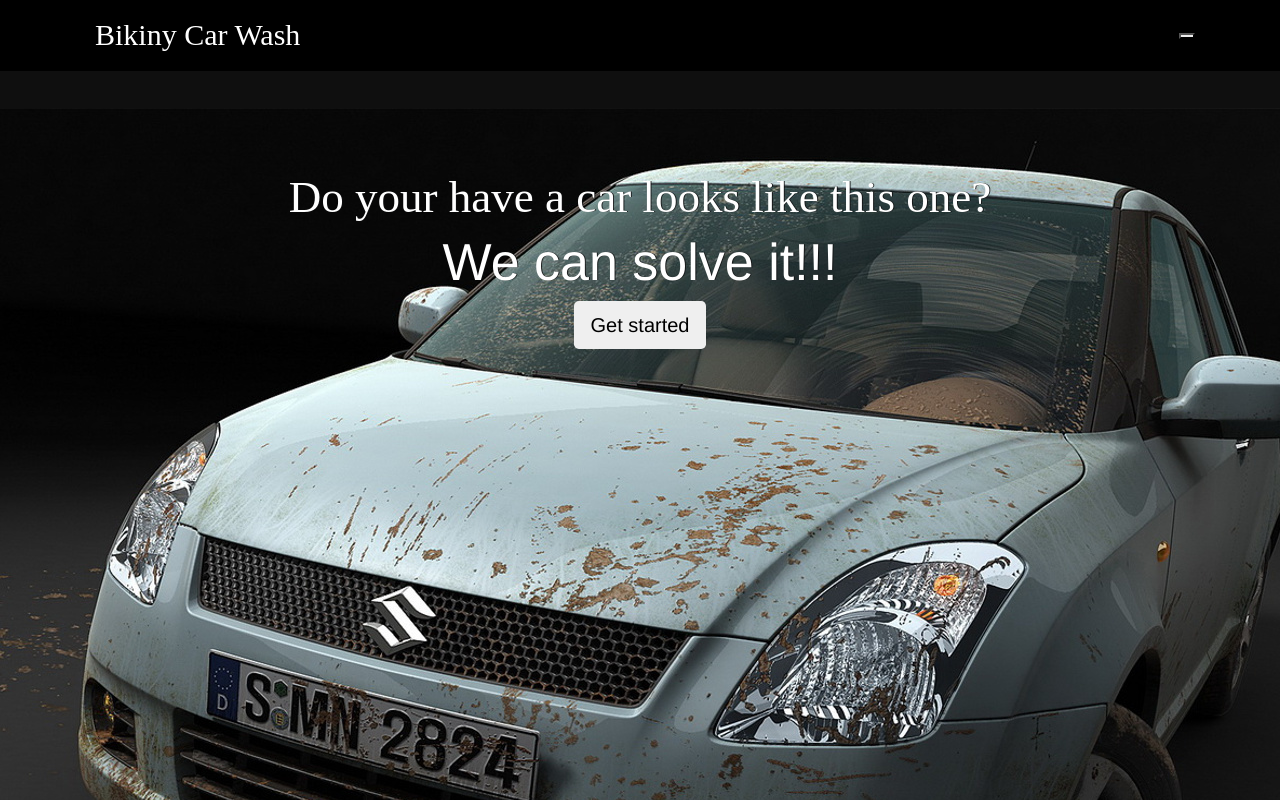
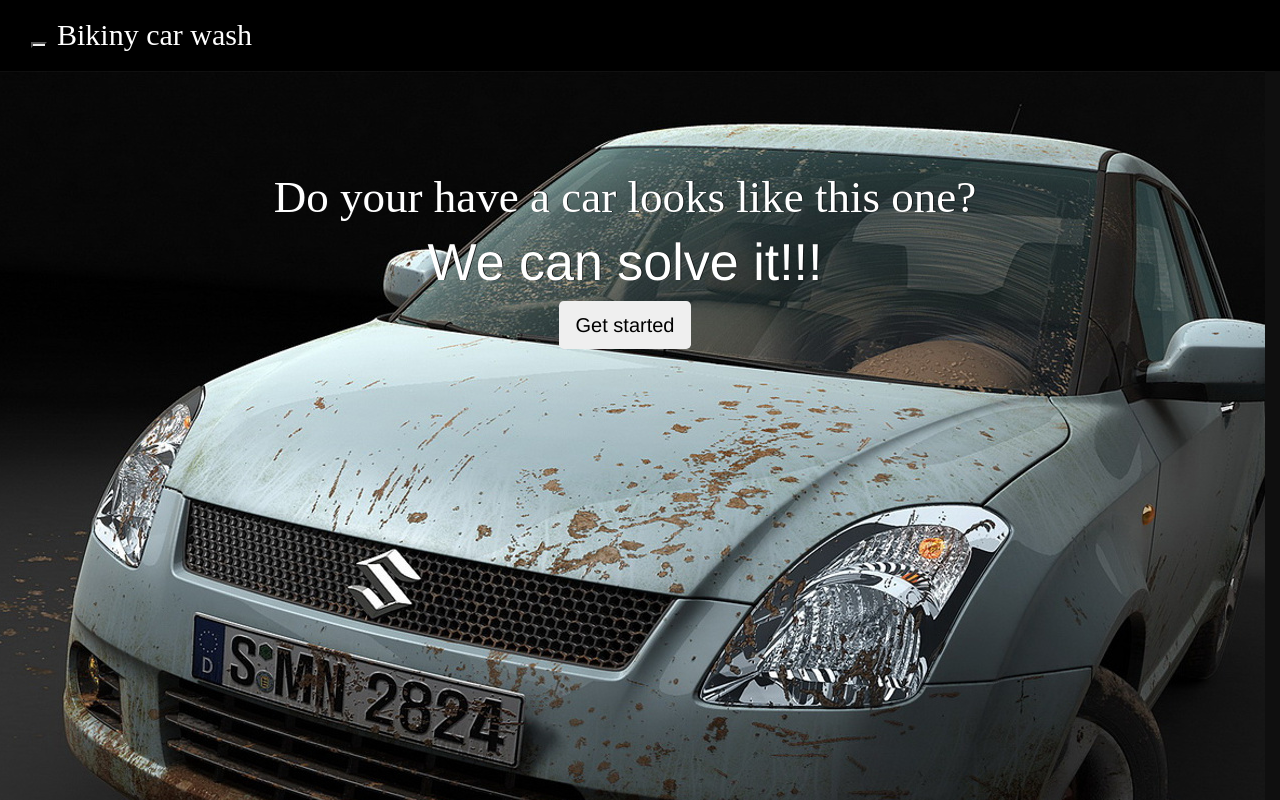
Before and after one commit to pereslop/bikini, an Angular app: page /main in a window 1280 px wide. Shown: the top 800 px of the page. Built offline with nearby package versions, Linux system fonts and the light colour scheme.

Commit message:
last styles

```diff
--- a/src/app/about/about.component.html
+++ b/src/app/about/about.component.html
@@ -1,7 +1,7 @@
 <div class="container about-main">
   <div class="row ">
     <div class="col-lg-5 col-md-5 text-center">
-      <h2>Are you tired wasting your time for things you don't like to do?</h2>
+      <h2>Are you tired of wasting your time for things you don't like to do?</h2>
     </div>
     <div class="col-lg-7 col-md-7 text-center">
       <img src="assets/images/tiredMan.jpg" class="img-responsive" alt="">
--- a/src/app/app.component.html
+++ b/src/app/app.component.html
@@ -1,21 +1,30 @@
 
-<nav class="navbar navbar-inverse navbar-static-top">
-  <div class="container">
-    <a routerLink="main" routerLinkActive="active" class="navbar-brand">Bikiny Car Wash</a>
-    <button class="navbar-toggle" data-toggle="collapse" data-target=".navHeaderCollapse">
-      <span class="icon-bar"></span>
-      <span class="icon-bar"></span>
-      <span class="icon-bar"></span>
-    </button>
-    <div class="collapse navbar-collapse navHeaderCollapse">
-      <ul class="nav navbar-nav navbar-right">
+
+<nav class="navbar navbar-inverse" >
+  <div class="container-fluid">
+    <div class="navbar-header">
+      <button type="button" class="navbar-toggle collapsed" data-toggle="collapse" data-target="#bs-example-navbar-collapse-2">
+        <span class="sr-only">Toggle navigation</span>
+        <span class="icon-bar"></span>
+        <span class="icon-bar"></span>
+        <span class="icon-bar"></span>
+      </button>
+      <a class="navbar-brand" routerLink="main" routerLinkActive="active">Bikiny car wash</a>
+    </div>
+
+    <div class="collapse navbar-collapse navbar-right" id="bs-example-navbar-collapse-2">
+      <ul class="nav navbar-nav">
+
         <li><a routerLink="/about" routerLinkActive="active">about</a></li>
         <li><a routerLink="/order" routerLinkActive="active">service</a></li>
         <li><a routerLink="/contact" routerLinkActive="active">contact us</a></li>
       </ul>
+
     </div>
   </div>
 </nav>
+
+
 <div>
   <router-outlet></router-outlet>
 </div>
--- a/src/app/main/main.component.css
+++ b/src/app/main/main.component.css
@@ -1,10 +1,10 @@
 .backgroundimg {
   background-size: cover;
   background: url("../../assets/images/dirty_car_bg.jpg") no-repeat center center;
-  height: 1000px;
+  height: 926px;
   width: 100%;
-  margin: 0;
-  padding: 0;
+  /*margin: 0;*/
+  /*padding: 0;*/
   font-family: "Helvetica Neue", Helvetica, Arial, sans-serif;
   color: white;
 }
--- a/src/app/order/order.component.css
+++ b/src/app/order/order.component.css
@@ -19,10 +19,9 @@ li:hover {
   background-color:rgba(26,26,26,0.8);
   color: white;
   font-size: 22px;
+  cursor: pointer;
 }
-li.selected:hover {
-  background-color: #BBD8DC !important;
-}
+
 .selected {
   background-color: rgba(61,61,61,0.8) !important;
   font-size: 23px;
```
